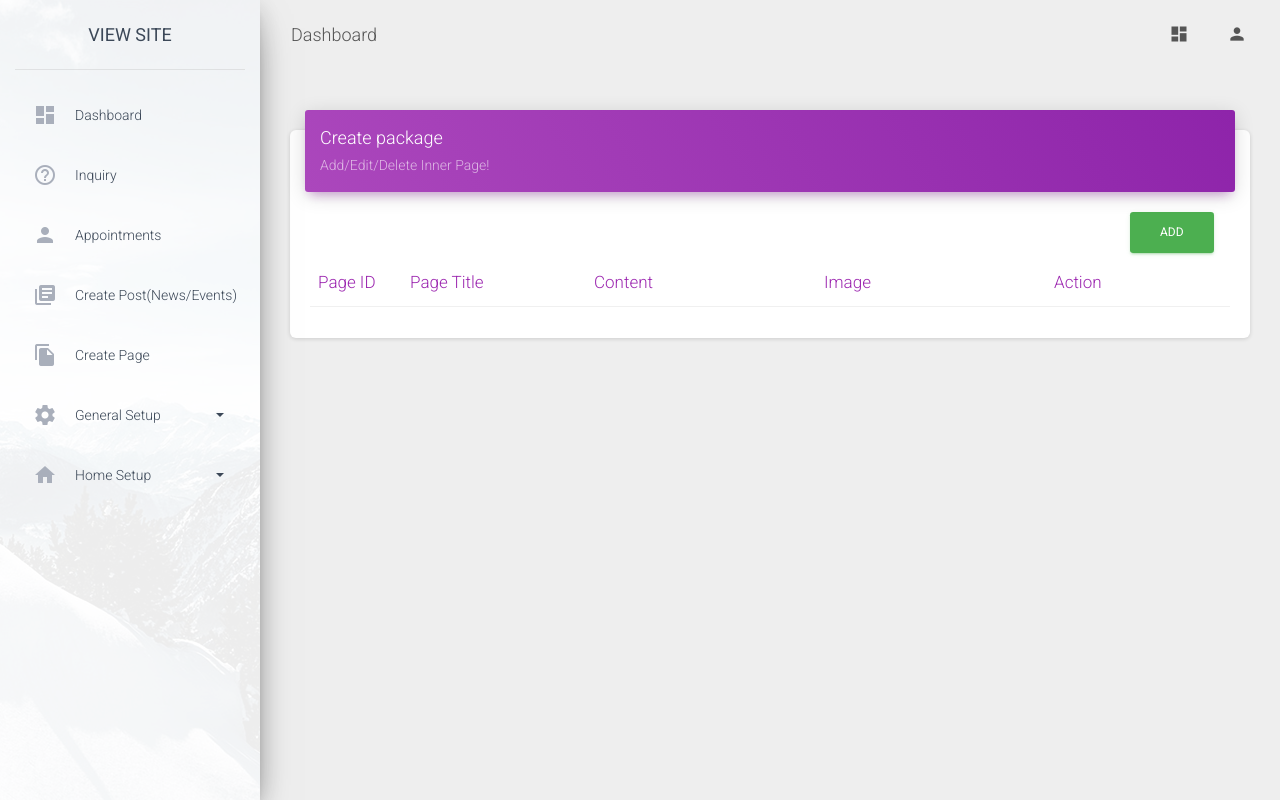
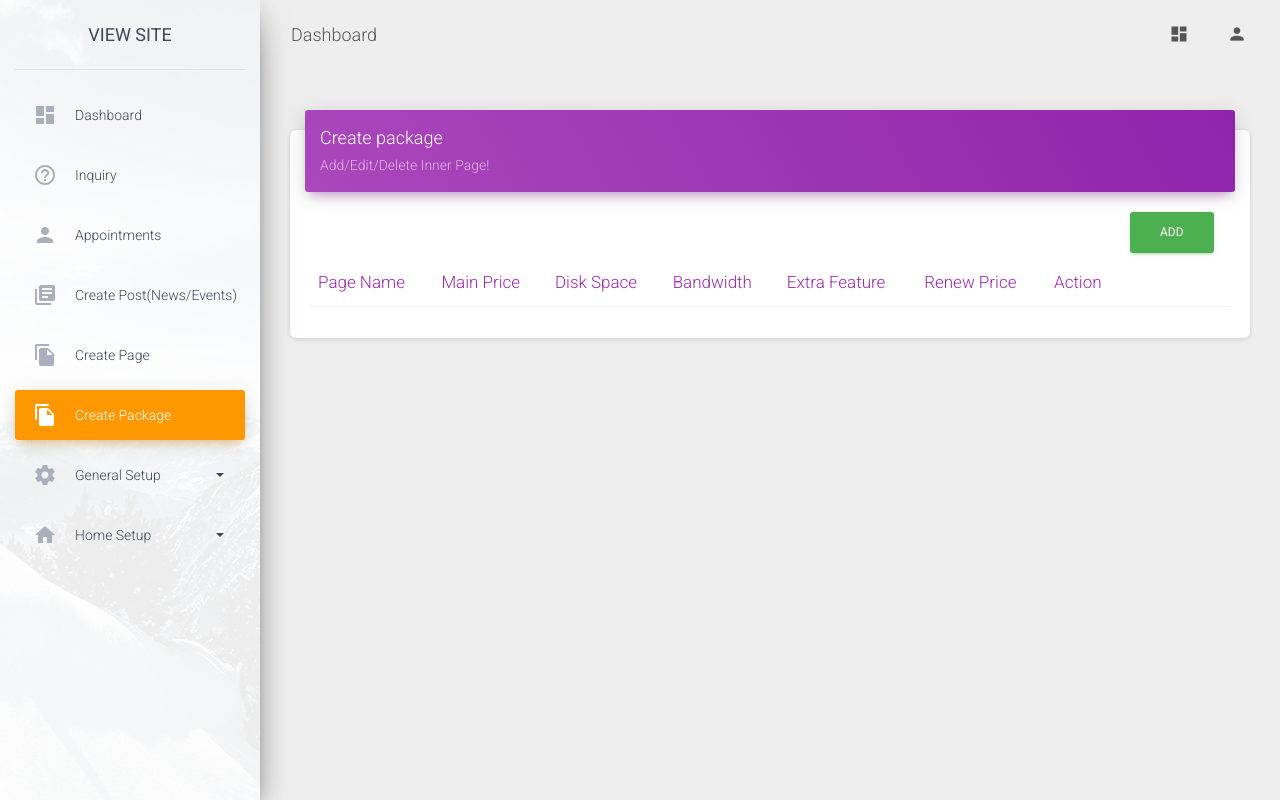
Before and after one commit to timusumit/ynsite, a CodeIgniter app: page /database/admin/package_setup in a window 1280 px wide. Run offline with CodeIgniter, Linux system fonts and the light colour scheme; a user stored in the database is signed in; data comes from the database, SQL or seed files in the repository; data that the repository does not hold is empty; some libraries are stand-ins or nearby versions.

Commit message:
almost package setup done

```diff
--- a/application/controllers/admin/Package_setup.php
+++ b/application/controllers/admin/Package_setup.php
@@ -12,7 +12,7 @@ class Package_setup extends Admin_controller{
 
 
 public function index(){
-	//$data['contact_about']=$this->package_setup_model->get_contact();
+	$data['package_setup']=$this->package_setup_model->get_package();
 	$data['titlename']=$this->user_model->get_logged_user();
 	$this->display('admin/create_package',$data);
 }
--- a/application/models/Package_setup_model.php
+++ b/application/models/Package_setup_model.php
@@ -28,8 +28,8 @@ class Package_setup_model extends CI_Model {
     }
 
     public function get_package(){
-        $this->db->limit(1);
-    	$query=$this->db->get_where('package_about');
+       // $this->db->limit(1);
+    	$query=$this->db->get_where('package_setup');
 
     	return $query->result_array();
     }
--- a/application/views/admin/create_package.php
+++ b/application/views/admin/create_package.php
@@ -16,19 +16,17 @@
         						<thead class="text-primary">
 
                       <tr>
-        								 <th width="10%">Page ID</th><th width="20%">Page Title</th><th width="25%">Content</th><th width="25%">Image</th><th width="20%">Action</th>
+        								 <th>Page Name</th><th>Main Price</th><th>Disk Space</th><th>Bandwidth</th><th>Extra Feature</th><th>Renew Price</th><th width="20%">Action</th>
         							</tr>
         						</thead>
         						<tbody>
-                      <?php foreach($create_page as $key=>$data): ?>
-        					<tr><td><?php echo $data['page_id'] ?></td><td><?php echo $data['page_title'] ?></td><td><?php echo $data['page_content'] ?></td>
-                    <td>
-                      <?php if($data['page_image_name']!='no_image'){ ?>
-                    <img style="width:80px;" src="<?php echo base_url('site_assets/uploads/page/'.$data['page_image_name']) ?>">
-                      <?php }?>
-                    </td>
+                      <?php foreach($package_setup as $key=>$data): ?>
+        					<tr><td><?php echo $data['package_name'] ?></td><td><?php echo $data['main_price'] ?></td><td><?php echo $data['disk_space'] ?></td>
+                    <td><?php echo $data['bandwidth'] ?></td>
+                     <td><?php echo $data['extra_feature'] ?></td>
+                      <td><?php echo $data['renew_price'] ?></td>
                   <td>
-                    <a data-toggle="modal" data-page_id="<?php echo $data['page_id'] ?>" data-page_title="<?php echo $data['page_title'] ?>" data-page_content="<?php echo htmlspecialchars($data['page_content']) ?>" data-target="#editModal" class="btn btn-warning btn-sm editPage">Edit</a>&nbsp;<a onclick="return confirm('Do you really want to delete?')" class="btn btn-danger btn-sm" href="<?php echo base_url('admin/create_page/delete/'.$data['page_id'])?>">Delete</a></td></tr>
+                    <a data-target="#editModal" class="btn btn-warning btn-sm editPage">Edit</a>&nbsp;<a onclick="return confirm('Do you really want to delete?')" class="btn btn-danger btn-sm" href="<?php echo base_url('admin/create_package/delete/'.$data['package_id'])?>">Delete</a></td></tr>
                 <?php endforeach; ?>
                     </tbody>
         					</table>
@@ -57,38 +55,38 @@
   			<div class="input-group-prepend">
     			<span class="input-group-text">Package Name</span>
   			</div>
-  			<input type="text"  class="form-control" name="package_name" id="package_name" >
+  			<input type="text"  class="form-control" name="package_name" id="package_name" required="">
 		</div>
 			<div class="input-group mb-3">
   			<div class="input-group-prepend">
     			<span class="input-group-text">Main Price</span>
   			</div>
-  			<input  class="form-control" name="main_price" id="main_price" >
+  			<input  class="form-control" name="main_price" id="main_price" required="">
 		</div>
 
 		<div class="input-group mb-3">
   			<div class="input-group-prepend">
     			<span class="input-group-text">Disk Space</span>
   			</div>
-  			<input type="text" class="form-control"  name="disk_space" id="disk_space" >
+  			<input type="text" class="form-control"  name="disk_space" id="disk_space" required="">
 		</div>
     <div class="input-group mb-3">
         <div class="input-group-prepend">
           <span class="input-group-text">Bandwidth</span>
         </div>
-        <input type="text" class="form-control"  name="bandwidth" id="bandwidth" >
+        <input type="text" class="form-control"  name="bandwidth" id="bandwidth" required="">
     </div>
     <div class="input-group mb-3">
         <div class="input-group-prepend">
           <span class="input-group-text">Extra Feature</span>
         </div>
-        <input type="text" class="form-control"  name="extra_feature" id="extra_feature" >
+        <input type="text" class="form-control"  name="extra_feature" id="extra_feature" required="">
     </div>
     <div class="input-group mb-3">
         <div class="input-group-prepend">
           <span class="input-group-text">Renew Price</span>
         </div>
-        <input type="text" class="form-control"  name="renew_price" id="renew_price" >
+        <input type="text" class="form-control"  name="renew_price" id="renew_price" required="">
     </div>
 
 
--- a/application/views/admin_templates/sidebar.php
+++ b/application/views/admin_templates/sidebar.php
@@ -48,6 +48,13 @@ $classvalue=$this->uri->segment(2);
             <a class="nav-link" href="<?php echo base_url('admin/create_page') ?>">
               <i class="material-icons">file_copy</i>
               <p>Create Page</p>
+            </a>
+          </li>
+
+            <li class="nav-item   <?php if ($classvalue=='package_setup') echo "active" ?>  ">
+            <a class="nav-link" href="<?php echo base_url('admin/package_setup') ?>">
+              <i class="material-icons">file_copy</i>
+              <p>Create Package</p>
             </a>
           </li>
 
```
